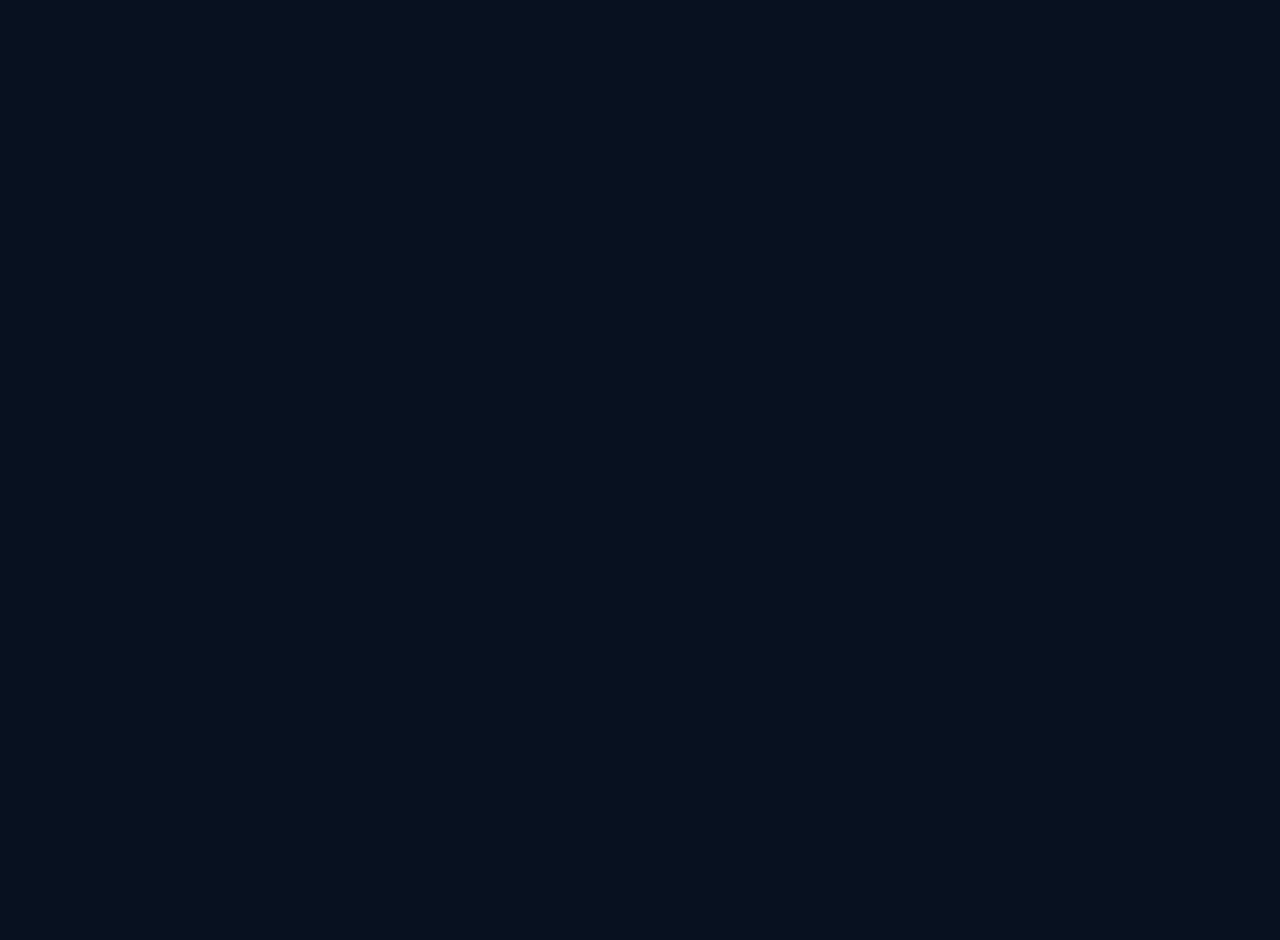
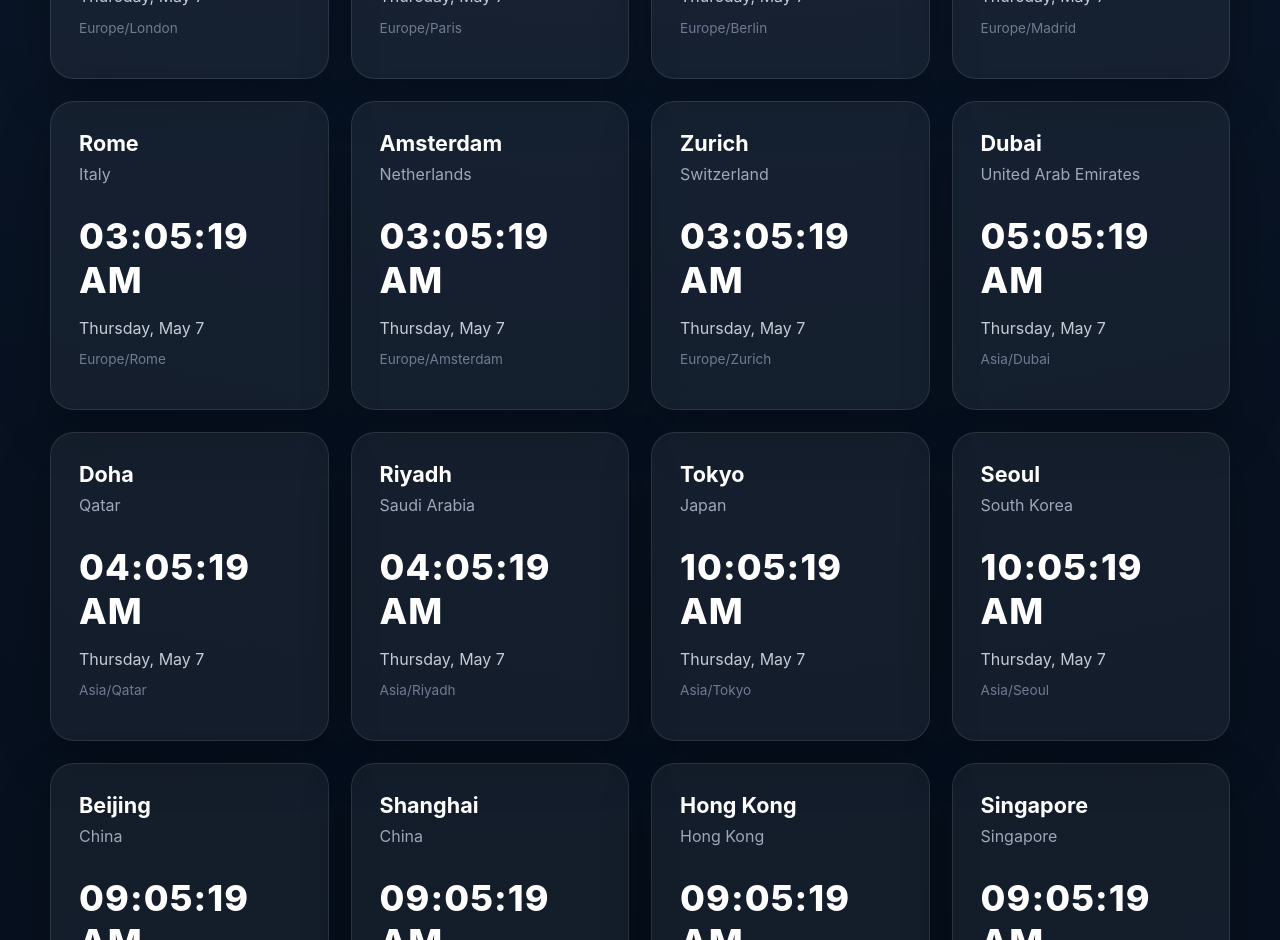
Before and after one commit to imranjp-hash/worldtick, a React (Vite) app: page / in a window 1280 px wide. Shown: the part 1860-2800 px from the top of the page. Before the commit the page ends 1687 px from the top, so only its background shows below. Built offline with nearby package versions, Linux system fonts and the light colour scheme.

Commit message:
add more global cities

```diff
--- a/src/App.jsx
+++ b/src/App.jsx
@@ -2,11 +2,57 @@ import { useEffect, useState } from "react";
 import "./App.css";
 const cities = [
   { name: "Toronto", country: "Canada", timeZone: "America/Toronto" },
+  { name: "Vancouver", country: "Canada", timeZone: "America/Vancouver" },
+  { name: "Montreal", country: "Canada", timeZone: "America/Toronto" },
+  { name: "Calgary", country: "Canada", timeZone: "America/Edmonton" },
   { name: "New York", country: "United States", timeZone: "America/New_York" },
+  { name: "Los Angeles", country: "United States", timeZone: "America/Los_Angeles" },
+  { name: "Chicago", country: "United States", timeZone: "America/Chicago" },
+  { name: "Miami", country: "United States", timeZone: "America/New_York" },
   { name: "London", country: "United Kingdom", timeZone: "Europe/London" },
+  { name: "Paris", country: "France", timeZone: "Europe/Paris" },
+  { name: "Berlin", country: "Germany", timeZone: "Europe/Berlin" },
+  { name: "Madrid", country: "Spain", timeZone: "Europe/Madrid" },
+  { name: "Rome", country: "Italy", timeZone: "Europe/Rome" },
+  { name: "Amsterdam", country: "Netherlands", timeZone: "Europe/Amsterdam" },
+  { name: "Zurich", country: "Switzerland", timeZone: "Europe/Zurich" },
   { name: "Dubai", country: "United Arab Emirates", timeZone: "Asia/Dubai" },
+  { name: "Doha", country: "Qatar", timeZone: "Asia/Qatar" },
+  { name: "Riyadh", country: "Saudi Arabia", timeZone: "Asia/Riyadh" },
   { name: "Tokyo", country: "Japan", timeZone: "Asia/Tokyo" },
+  { name: "Seoul", country: "South Korea", timeZone: "Asia/Seoul" },
+  { name: "Beijing", country: "China", timeZone: "Asia/Shanghai" },
+  { name: "Shanghai", country: "China", timeZone: "Asia/Shanghai" },
+  { name: "Hong Kong", country: "Hong Kong", timeZone: "Asia/Hong_Kong" },
+  { name: "Singapore", country: "Singapore", timeZone: "Asia/Singapore" },
+  { name: "Bangkok", country: "Thailand", timeZone: "Asia/Bangkok" },
+  { name: "Manila", country: "Philippines", timeZone: "Asia/Manila" },
+  { name: "Mumbai", country: "India", timeZone: "Asia/Kolkata" },
+  { name: "Delhi", country: "India", timeZone: "Asia/Kolkata" },
+  { name: "Karachi", country: "Pakistan", timeZone: "Asia/Karachi" },
+  { name: "Istanbul", country: "Turkey", timeZone: "Europe/Istanbul" },
   { name: "Sydney", country: "Australia", timeZone: "Australia/Sydney" },
+  { name: "Melbourne", country: "Australia", timeZone: "Australia/Melbourne" },
+  { name: "Auckland", country: "New Zealand", timeZone: "Pacific/Auckland" },
+  { name: "Kingston", country: "Jamaica", timeZone: "America/Jamaica" },
+  { name: "Montego Bay", country: "Jamaica", timeZone: "America/Jamaica" },
+  { name: "George Town", country: "Cayman Islands", timeZone: "America/Cayman" },
+  { name: "Nassau", country: "Bahamas", timeZone: "America/Nassau" },
+  { name: "Bridgetown", country: "Barbados", timeZone: "America/Barbados" },
+  { name: "Port of Spain", country: "Trinidad and Tobago", timeZone: "America/Port_of_Spain" },
+  { name: "Mexico City", country: "Mexico", timeZone: "America/Mexico_City" },
+  { name: "Bogota", country: "Colombia", timeZone: "America/Bogota" },
+  { name: "Lima", country: "Peru", timeZone: "America/Lima" },
+  { name: "Santiago", country: "Chile", timeZone: "America/Santiago" },
+  { name: "Buenos Aires", country: "Argentina", timeZone: "America/Argentina/Buenos_Aires" },
+  { name: "São Paulo", country: "Brazil", timeZone: "America/Sao_Paulo" },
+  { name: "Rio de Janeiro", country: "Brazil", timeZone: "America/Sao_Paulo" },
+  { name: "Lagos", country: "Nigeria", timeZone: "Africa/Lagos" },
+  { name: "Accra", country: "Ghana", timeZone: "Africa/Accra" },
+  { name: "Nairobi", country: "Kenya", timeZone: "Africa/Nairobi" },
+  { name: "Johannesburg", country: "South Africa", timeZone: "Africa/Johannesburg" },
+  { name: "Cairo", country: "Egypt", timeZone: "Africa/Cairo" },
+  { name: "Casablanca", country: "Morocco", timeZone: "Africa/Casablanca" },
 ];
 
 function getTime(timeZone) {
```
